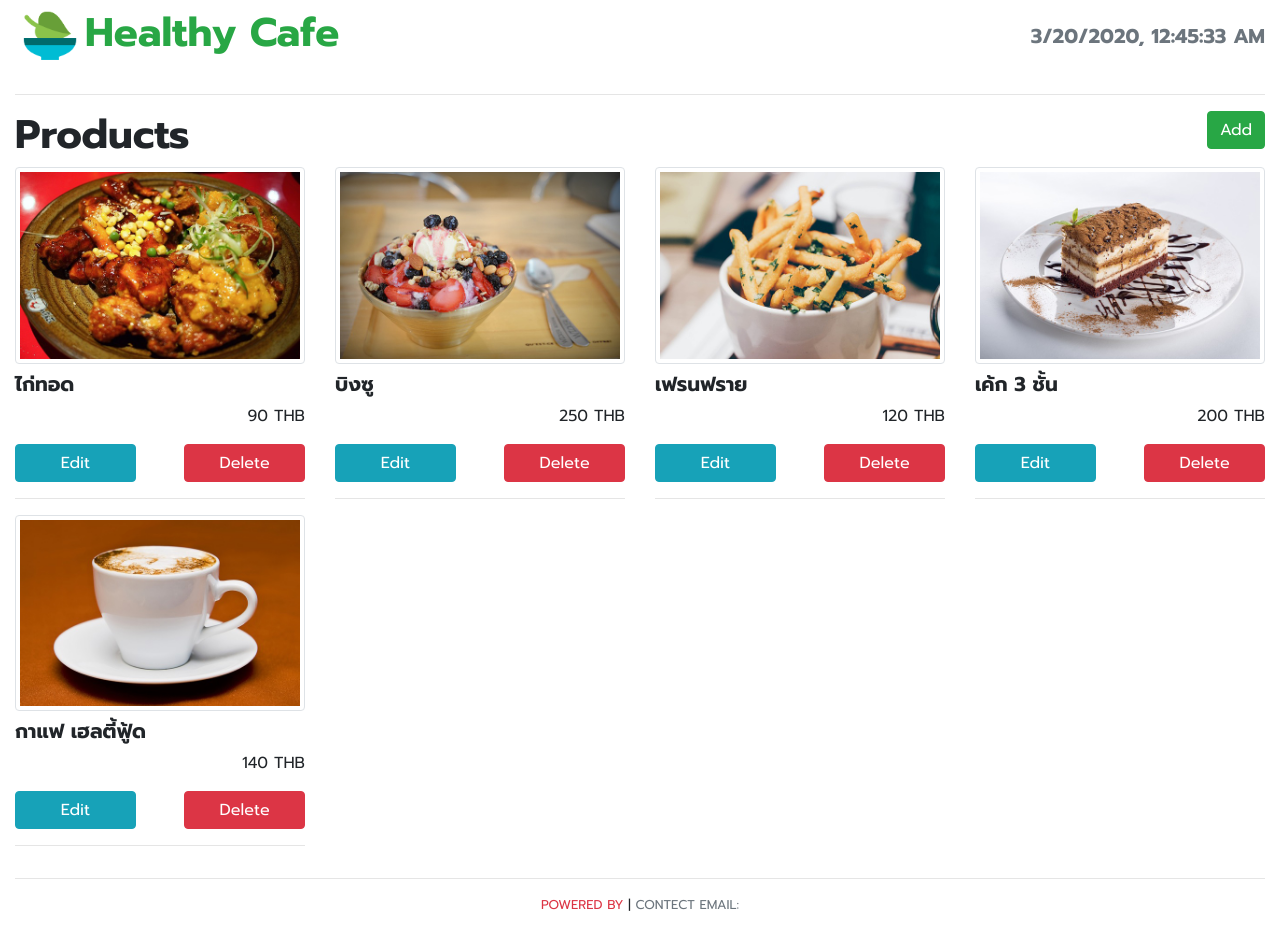
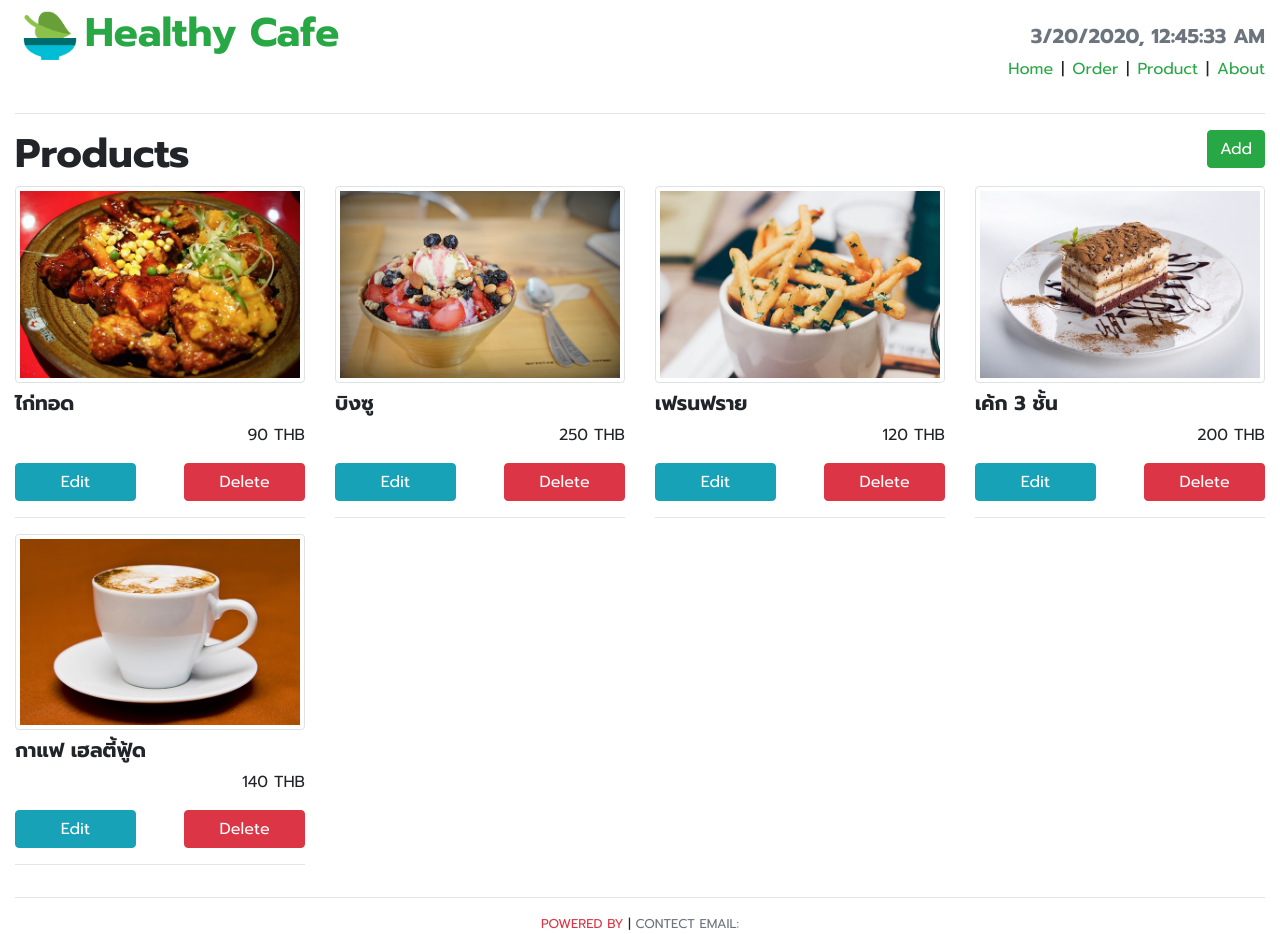
Before and after one commit to cckcoder/client, a React (Create React App) app: page /products in a window 1280 px wide. Built offline with nearby package versions, Linux system fonts and the light colour scheme; data requests are answered from the project's data file.

Commit message:
Finish Link

```diff
--- a/src/App.js
+++ b/src/App.js
@@ -5,6 +5,7 @@ import Home from "./containers/Home";
 import About from "./containers/About";
 import Order from "./containers/order/Order";
 import Product from "./containers/product/Product";
+import NotFound from "./containers/error/NotFound";
 
 class App extends Component {
   renderRouter() {
@@ -14,6 +15,8 @@ class App extends Component {
         <Route exact path="/about" component={About} />
         <Route exact path="/order" component={Order} />
         <Route exact path="/products" component={Product} />
+
+        <Route component={NotFound} />
       </Switch>
     );
   }
--- a/src/components/Header.js
+++ b/src/components/Header.js
@@ -1,27 +1,28 @@
 import React, { Component } from "react";
+import { Link } from "react-router-dom";
 
 class Header extends Component {
   constructor(props) {
-    super(props)
-    this.state = {date: new Date()}
+    super(props);
+    this.state = { date: new Date() };
   }
 
   componentDidMount() {
-    this.timerID = setInterval(() => this.tick(), 1000)
+    this.timerID = setInterval(() => this.tick(), 1000);
   }
 
   componentWillUnmount() {
-    clearInterval(this.timerID)
+    clearInterval(this.timerID);
   }
 
   tick() {
-    this.setState({date: new Date()})
+    this.setState({ date: new Date() });
   }
 
   render() {
     const style = {
-      height: 70,
-    }
+      height: 70
+    };
 
     return (
       <div className="container-fluid">
@@ -36,11 +37,28 @@ class Header extends Component {
             <h5 className="text-muted mt-4">
               {this.state.date.toLocaleString()}
             </h5>
+            <ul className="list-inline">
+              <li className="list-inline-item title">
+                <Link className="text-success" to="/">Home</Link>
+              </li>
+              <li className="list-inline-item title">|</li>
+              <li className="list-inline-item title">
+                <Link className="text-success" to="/order">Order</Link>
+              </li>
+              <li className="list-inline-item title">|</li>
+              <li className="list-inline-item title">
+                <Link className="text-success" to="/products">Product</Link>
+              </li>
+              <li className="list-inline-item title">|</li>
+              <li className="list-inline-item title">
+                <Link className="text-success" to="/about">About</Link>
+              </li>
+            </ul>
           </div>
         </div>
         <hr />
       </div>
-    )
+    );
   }
 }
 
--- a/src/components/product/ProductItem.js
+++ b/src/components/product/ProductItem.js
@@ -24,7 +24,12 @@ class ProductItem extends Component {
         )}
 
         {(this.props.onEditProduct || this.props.onDelProduct) && (
-          <button className="btn btn-info col-5 title">Edit</button>
+          <button
+            className="btn btn-info col-5 title"
+            onClick={() => this.props.onEditProduct(this.props.product)}
+          >
+            Edit
+          </button>
         )}
 
         {(this.props.onEditProduct || this.props.onDelProduct) && (
--- a/src/components/product/ProductList.js
+++ b/src/components/product/ProductList.js
@@ -11,6 +11,7 @@ class ProductList extends Component {
           product={product}
           onAddOrder={this.props.onAddOrder}
           onDelProduct={this.props.onDelProduct}
+          onEditProduct={this.props.onEditProduct}
         />
       ))
     );
--- a/src/containers/error/NotFound.js
+++ b/src/containers/error/NotFound.js
@@ -0,0 +1,19 @@
+import React from "react";
+import Header from "../../components/Header";
+import Footer from "../../components/Footer";
+
+const NotFound = () => {
+  return (
+    <div>
+      <Header />
+      <div className="container col-md-8 text-center">
+        <h1 className="mt-5" style={{fontSize:120}}>404</h1>
+        <h2 className="mb-4">Not Found</h2>
+        <p className="title mb-5">This is not the web page you are looking for.</p>
+      </div>
+      <Footer />
+    </div>
+  );
+};
+
+export default NotFound;
--- a/src/containers/product/Product.js
+++ b/src/containers/product/Product.js
@@ -2,6 +2,7 @@ import React, { Component } from "react";
 import Header from "../../components/Header";
 import Footer from "../../components/Footer";
 import ProductList from "../../components/product/ProductList";
+import { withRouter } from "react-router-dom";
 import axios from "axios";
 
 class Product extends Component {
@@ -9,6 +10,7 @@ class Product extends Component {
     super(props);
     this.state = { products: null };
     this.delProduct = this.delProduct.bind(this);
+    this.editProduct = this.editProduct.bind(this);
   }
 
   componentDidMount() {
@@ -17,8 +19,11 @@ class Product extends Component {
       .then(res => this.setState({ products: res.data }));
   }
 
+  editProduct(product) {
+    this.props.history.push("products/edit/" + product.id);
+  }
+
   delProduct(product) {
-    console.log(product)
     axios.delete("http://localhost:3001/products/" + product.id).then(res => {
       axios.get("http://localhost:3001/products").then(res => {
         this.setState({
@@ -38,12 +43,18 @@ class Product extends Component {
               <h1>Products</h1>
             </div>
             <div className="col-6">
-              <button className="btn btn-success title float-right">Add</button>
+              <button
+                className="btn btn-success title float-right"
+                onClick={() => this.props.history.push("products/add")}
+              >
+                Add
+              </button>
             </div>
           </div>
           <ProductList
             products={this.state.products}
             onDelProduct={this.delProduct}
+            onEditProduct={this.editProduct}
           />
         </div>
         <Footer />
@@ -52,4 +63,4 @@ class Product extends Component {
   }
 }
 
-export default Product;
+export default withRouter(Product);
```
